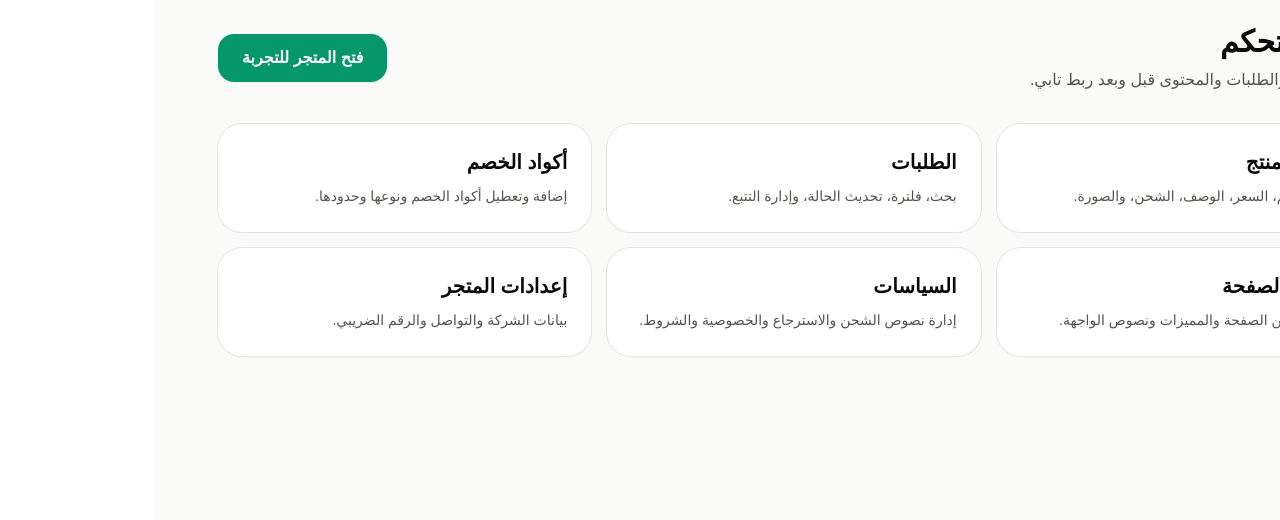
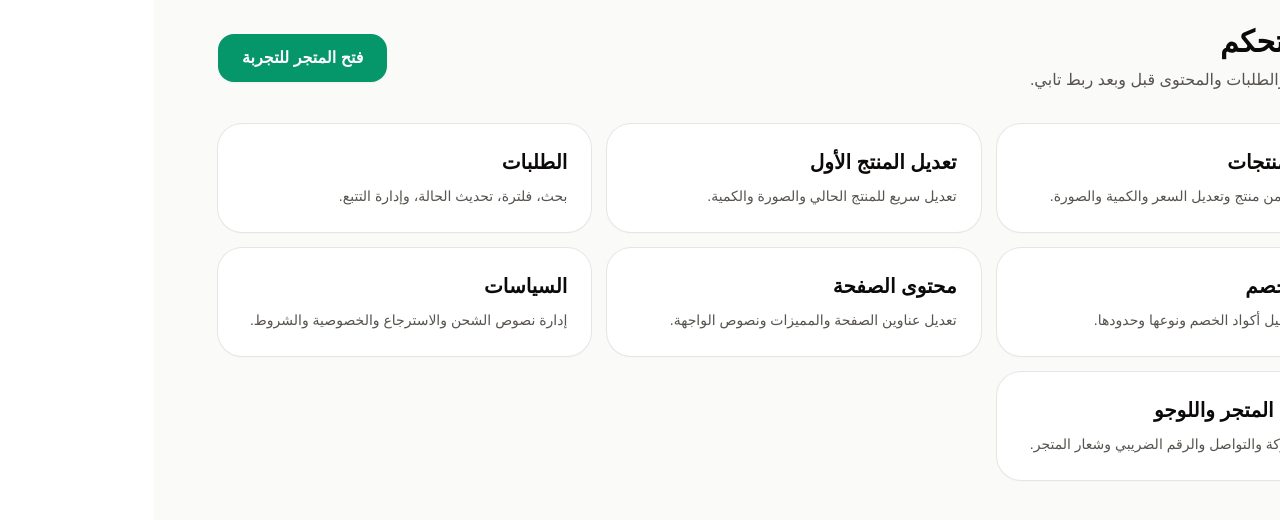
Before and after one commit to azizsoom/one-product-tabby-store, a Next.js app: page /admin in a window 1280 px wide. Shown: the top 520 px of the page. Built offline with nearby package versions, Linux system fonts and the light colour scheme.

Commit message:
Add products shortcut to admin dashboard

```diff
--- a/app/admin/page.tsx
+++ b/app/admin/page.tsx
@@ -1,12 +1,13 @@
 import Link from 'next/link';
 
 const cards = [
-  { href: '/admin/product', title: 'تعديل المنتج', desc: 'تعديل الاسم، السعر، الوصف، الشحن، والصورة.' },
+  { href: '/admin/products', title: 'إدارة المنتجات', desc: 'إضافة أكثر من منتج وتعديل السعر والكمية والصورة.' },
+  { href: '/admin/product', title: 'تعديل المنتج الأول', desc: 'تعديل سريع للمنتج الحالي والصورة والكمية.' },
   { href: '/admin/orders', title: 'الطلبات', desc: 'بحث، فلترة، تحديث الحالة، وإدارة التتبع.' },
   { href: '/admin/discounts', title: 'أكواد الخصم', desc: 'إضافة وتعطيل أكواد الخصم ونوعها وحدودها.' },
   { href: '/admin/content', title: 'محتوى الصفحة', desc: 'تعديل عناوين الصفحة والمميزات ونصوص الواجهة.' },
   { href: '/admin/policies', title: 'السياسات', desc: 'إدارة نصوص الشحن والاسترجاع والخصوصية والشروط.' },
-  { href: '/admin/settings', title: 'إعدادات المتجر', desc: 'بيانات الشركة والتواصل والرقم الضريبي.' },
+  { href: '/admin/settings', title: 'إعدادات المتجر واللوجو', desc: 'بيانات الشركة والتواصل والرقم الضريبي وشعار المتجر.' },
 ];
 
 export default function AdminHome() {
```
